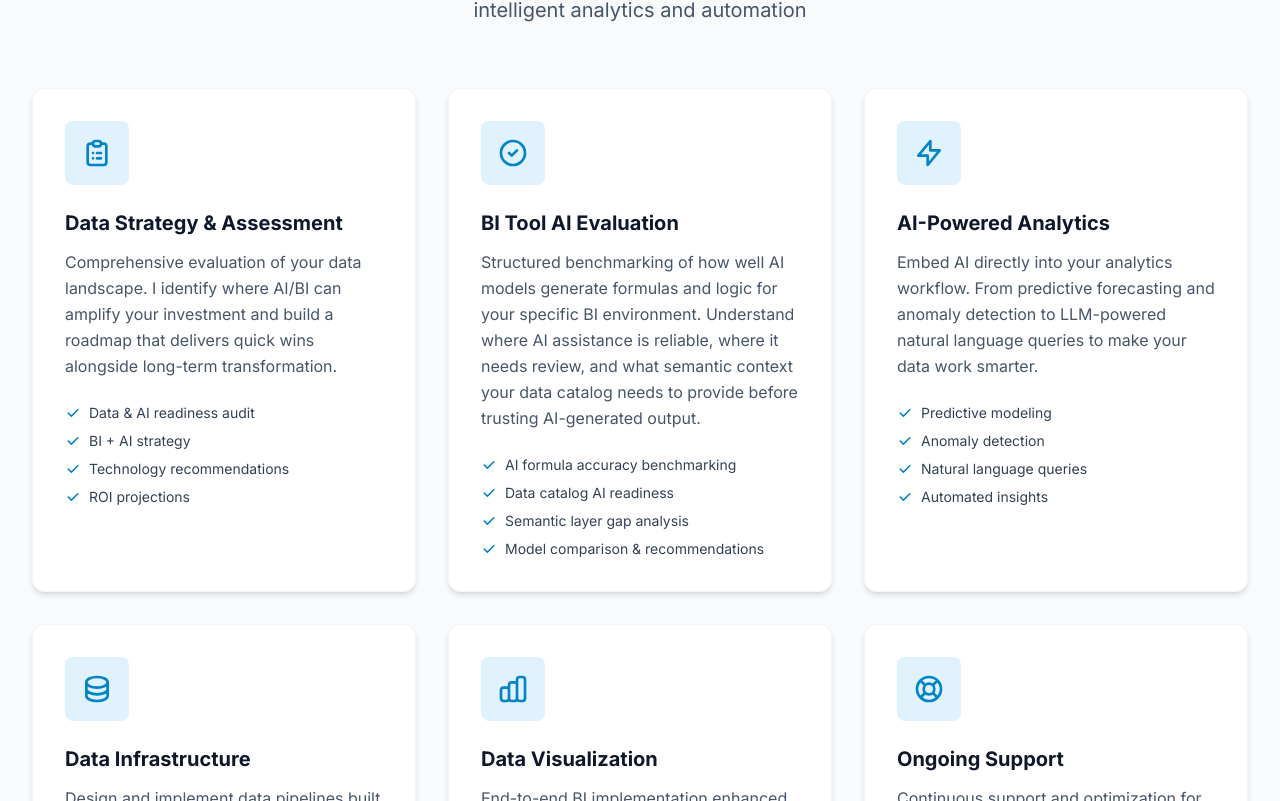
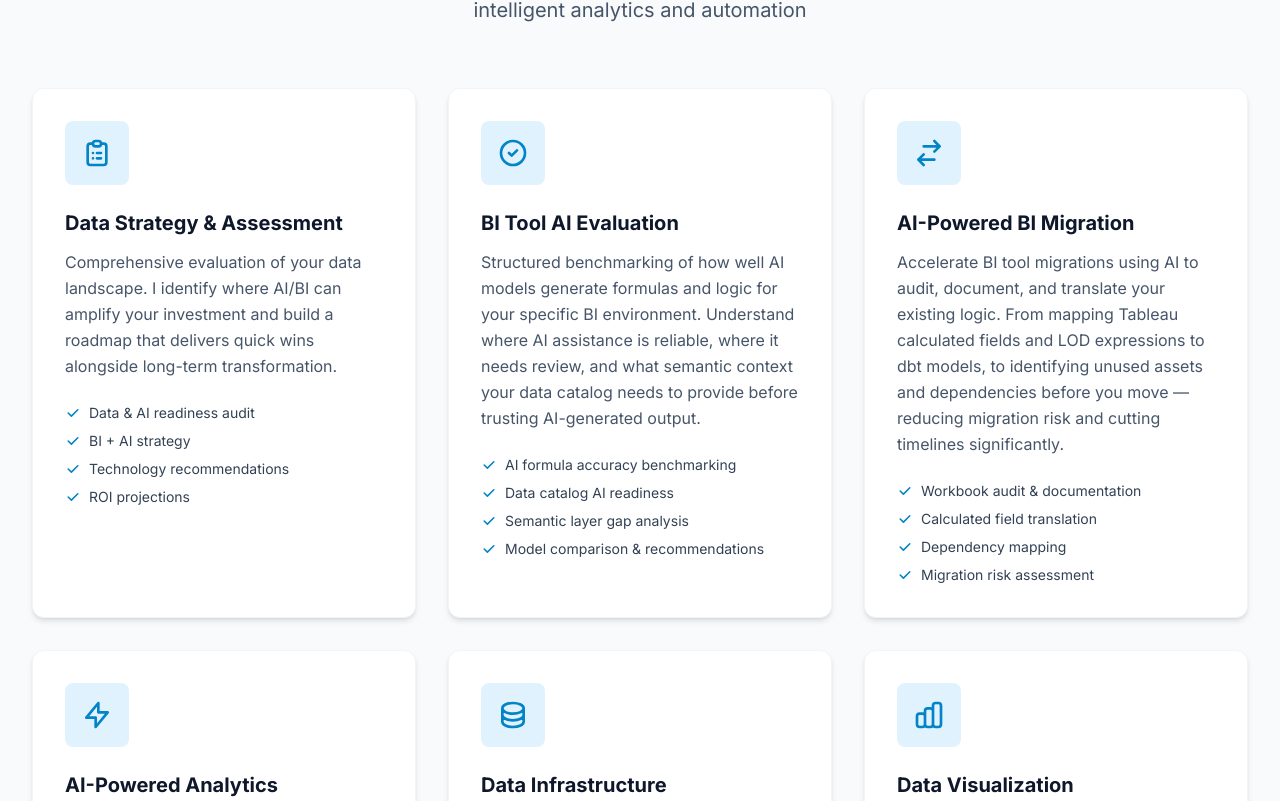
Before and after one commit to jklardata/klardata-revamp, a Next.js app: page / in a window 1280 px wide. Shown: the part 7019-7820 px from the top of the page. Built offline with nearby package versions, Linux system fonts and the light colour scheme.

Commit message:
Add AI-Powered BI Migration service
Co-Authored-By: Claude Sonnet 4.6 <noreply@anthropic.com>

```diff
--- a/components/Services.tsx
+++ b/components/Services.tsx
@@ -19,6 +19,16 @@ export default function Services() {
       title: "BI Tool AI Evaluation",
       description: "Structured benchmarking of how well AI models generate formulas and logic for your specific BI environment. Understand where AI assistance is reliable, where it needs review, and what semantic context your data catalog needs to provide before trusting AI-generated output.",
       benefits: ["AI formula accuracy benchmarking", "Data catalog AI readiness", "Semantic layer gap analysis", "Model comparison & recommendations"]
+    },
+    {
+      icon: (
+        <svg className="w-8 h-8" fill="none" stroke="currentColor" viewBox="0 0 24 24">
+          <path strokeLinecap="round" strokeLinejoin="round" strokeWidth={2} d="M8 7h12m0 0l-4-4m4 4l-4 4m0 6H4m0 0l4 4m-4-4l4-4" />
+        </svg>
+      ),
+      title: "AI-Powered BI Migration",
+      description: "Accelerate BI tool migrations using AI to audit, document, and translate your existing logic. From mapping Tableau calculated fields and LOD expressions to dbt models, to identifying unused assets and dependencies before you move — reducing migration risk and cutting timelines significantly.",
+      benefits: ["Workbook audit & documentation", "Calculated field translation", "Dependency mapping", "Migration risk assessment"]
     },
     {
       icon: (
```
